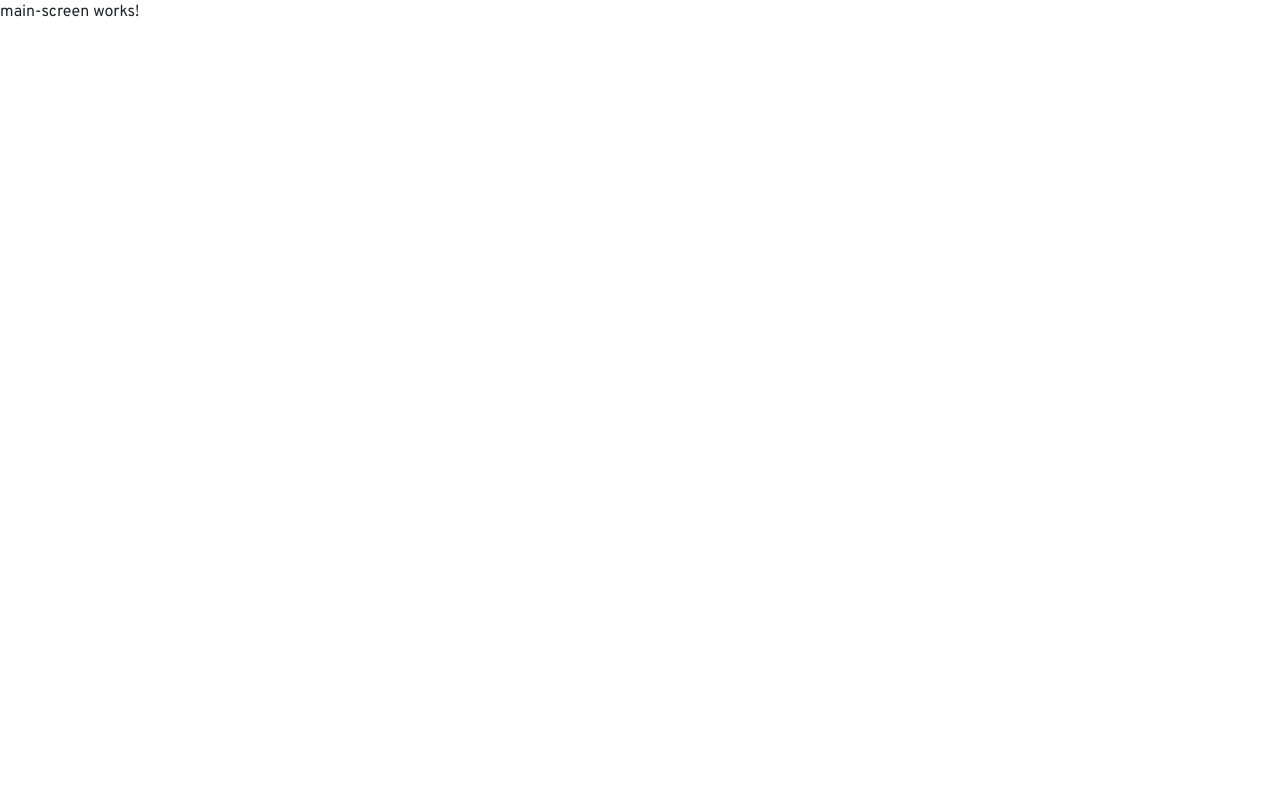
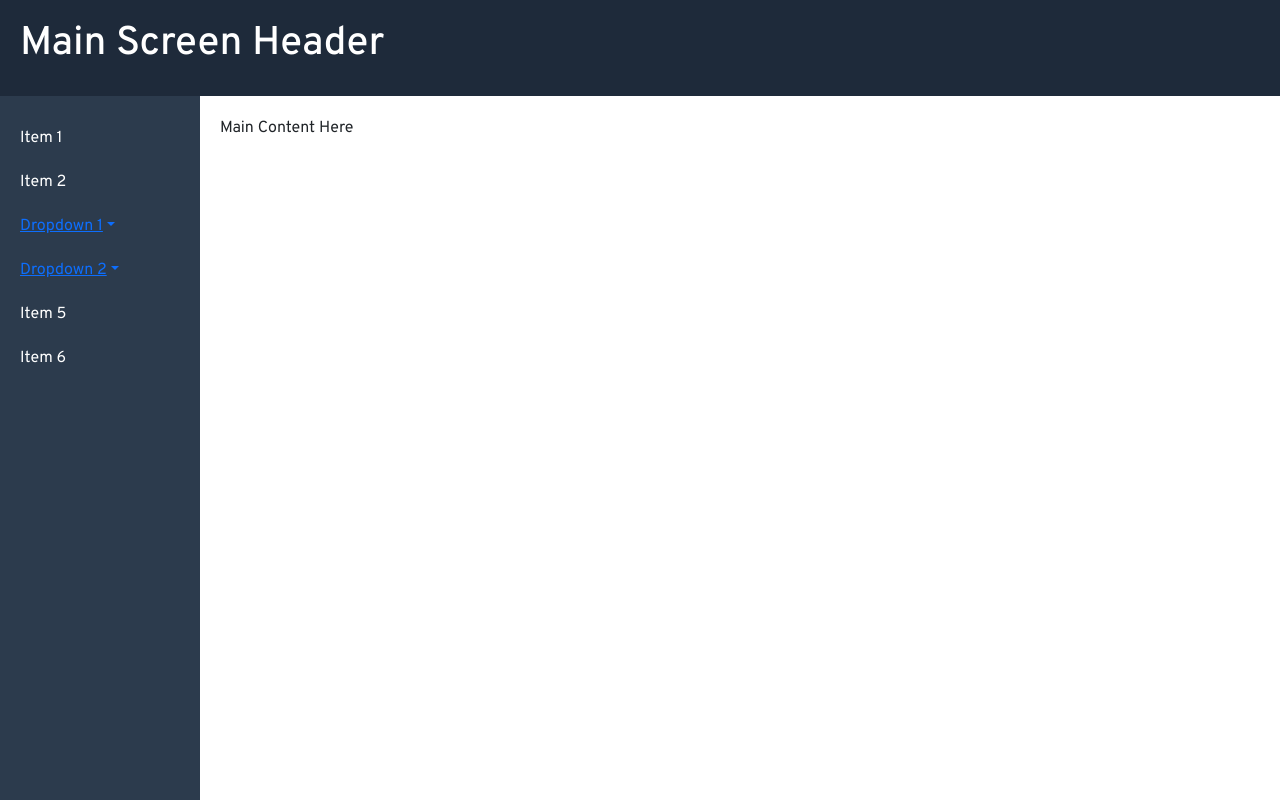
Before and after one commit to Calil05/RPG-Character-Sheet-Generator, an Angular app: page /main-screen in a window 1280 px wide. Built offline with nearby package versions, Linux system fonts and the light colour scheme.

Commit message:
wip: sidebar

```diff
--- a/src/app/main-screen/main-screen.component.html
+++ b/src/app/main-screen/main-screen.component.html
@@ -1 +1,34 @@
-<p>main-screen works!</p>
+<div class="main-screen">
+    <div class="header">
+      <h1>Main Screen Header</h1>
+    </div>
+    <div class="content">
+      <div class="sidebar">
+        <ul>
+          <li>Item 1</li>
+          <li>Item 2</li>
+          <li class="dropdown">
+            <a href="#" class="dropdown-toggle" role="button" id="dropdownMenuLink" data-toggle="dropdown" aria-haspopup="true" aria-expanded="false">Dropdown 1</a>
+            <div class="dropdown-menu" aria-labelledby="dropdownMenuLink">
+              <a class="dropdown-item" href="#">Action</a>
+              <a class="dropdown-item" href="#">Another action</a>
+              <a class="dropdown-item" href="#">Something else here</a>
+            </div>
+          </li>
+          <li class="dropdown">
+            <a href="#" class="dropdown-toggle" role="button" id="dropdownMenuLink2" data-toggle="dropdown" aria-haspopup="true" aria-expanded="false">Dropdown 2</a>
+            <div class="dropdown-menu" aria-labelledby="dropdownMenuLink2">
+              <a class="dropdown-item" href="#">Action</a>
+              <a class="dropdown-item" href="#">Another action</a>
+              <a class="dropdown-item" href="#">Something else here</a>
+            </div>
+          </li>
+          <li>Item 5</li>
+          <li>Item 6</li>
+        </ul>
+      </div>
+      <div class="main-content">
+        <p>Main Content Here</p>
+      </div>
+    </div>
+  </div>
--- a/src/app/main-screen/main-screen.component.scss
+++ b/src/app/main-screen/main-screen.component.scss
@@ -0,0 +1,50 @@
+.main-screen {
+    display: flex;
+    flex-direction: column;
+    height: 100vh;
+  }
+
+  .header {
+    background-color: #1e2a3a;
+    color: white;
+    padding: 20px;
+  }
+
+  .content {
+    flex: 1;
+    display: flex;
+  }
+
+  .sidebar {
+    background-color: #2c3b4d;
+    color: white;
+    width: 200px;
+    padding: 20px;
+
+    ul {
+      list-style-type: none;
+      padding: 0;
+
+      li {
+        padding: 10px 0;
+      }
+
+      .dropdown {
+        position: relative;
+
+        .dropdown-menu {
+          position: absolute;
+          top: 100%;
+          left: 0;
+          background-color: #2c3b4d;
+          border: none;
+          border-radius: 0;
+        }
+      }
+    }
+  }
+
+  .main-content {
+    flex: 1;
+    padding: 20px;
+  }
--- a/src/app/main-screen/main-screen.module.ts
+++ b/src/app/main-screen/main-screen.module.ts
@@ -1,13 +1,13 @@
 import { NgModule } from '@angular/core';
 import { CommonModule } from '@angular/common';
 import { MainScreenComponent } from './main-screen.component';
-
-
+import { NgbDropdownModule } from '@ng-bootstrap/ng-bootstrap';
 
 @NgModule({
   declarations: [MainScreenComponent],
   imports: [
-    CommonModule
+    CommonModule,
+    NgbDropdownModule
   ],
   exports: [
     MainScreenComponent
```
